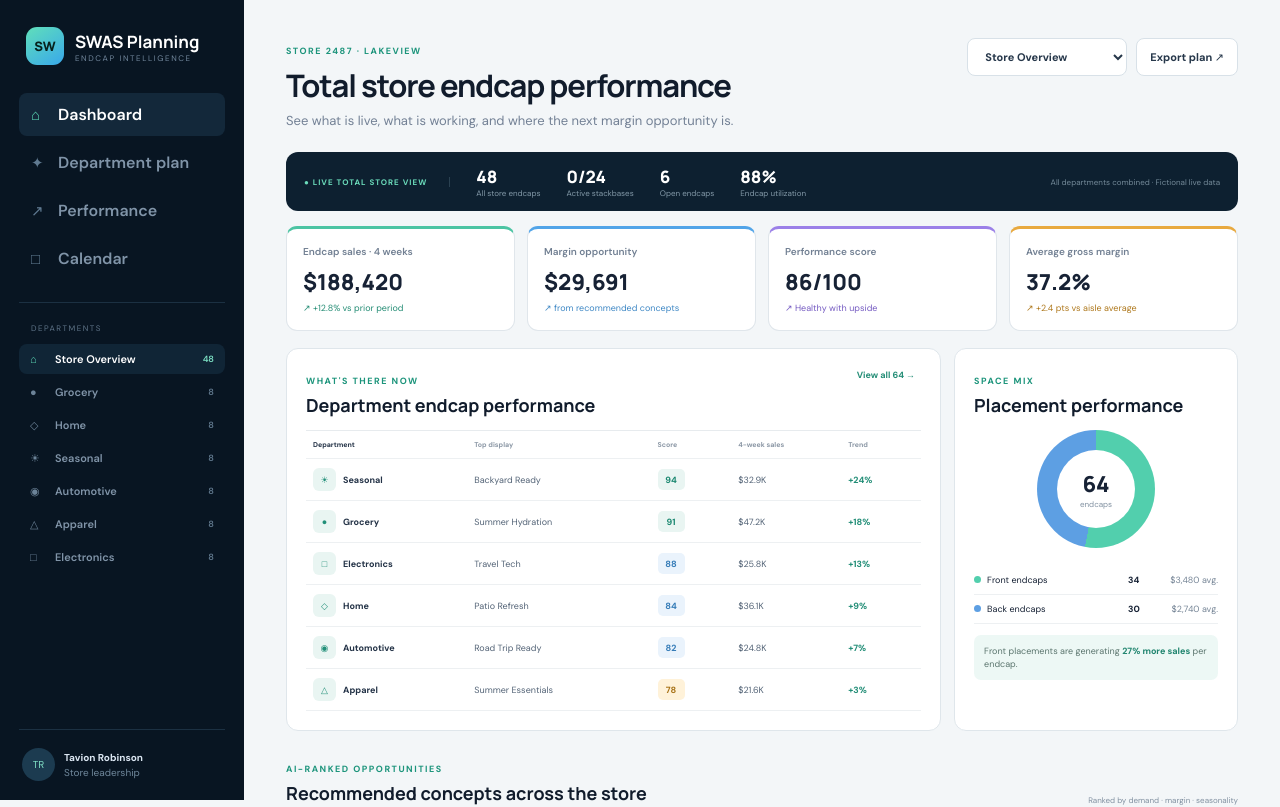
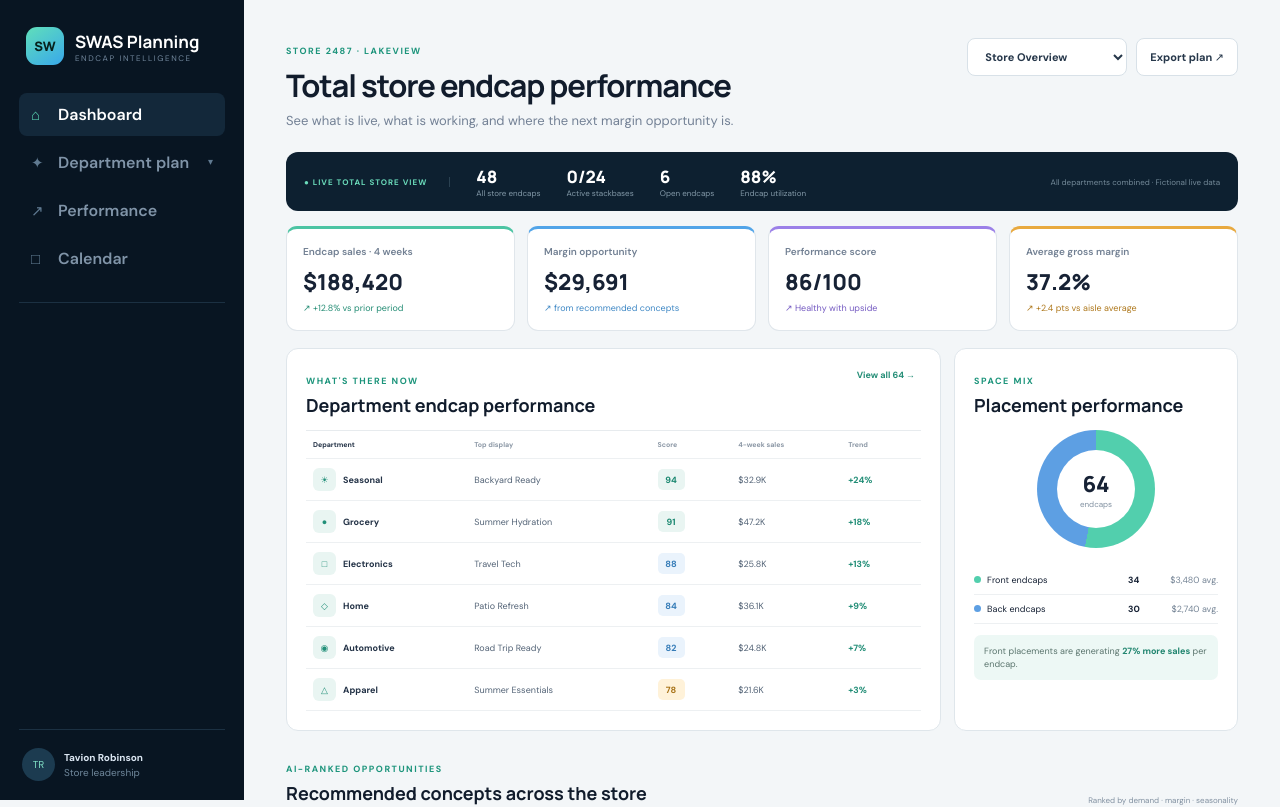
Before and after one commit to TavionR/SWAS-Planner-MOCK, a React (Vite) app: page / in a window 1280 px wide. Shown: the top 807 px of the page. Built offline with nearby package versions, Linux system fonts and the light colour scheme.

Commit message:
Add department plan dropdown

```diff
--- a/src/main.jsx
+++ b/src/main.jsx
@@ -3,6 +3,7 @@ import { createRoot } from "react-dom/client";
 import "./styles.css";
 import "./department-plan.css";
 import "./cycle-planner.css";
+import "./nav-dropdown.css";
 
 const DEPARTMENTS = {
   "Store Overview": { icon:"⌂", front: 34, back: 30, sales: 188420, margin: 37.2, score: 86 },
@@ -53,6 +54,7 @@ function App(){
   const [placement,setPlacement]=useState("Front endcap");
   const [selected,setSelected]=useState({});
   const [view,setView]=useState("Dashboard");
+  const [departmentMenuOpen,setDepartmentMenuOpen]=useState(false);
   const [assignments,setAssignments]=useState({});
 
   const totals=useMemo(()=>Object.values(counts).reduce((a,v)=>({front:a.front+v.front,back:a.back+v.back,stackbases:a.stackbases+v.stackbases}),{front:0,back:0,stackbases:0}),[counts]);
@@ -118,8 +120,13 @@ function App(){
   return <div className="app">
     <aside>
       <div className="brand"><span>SW</span><div><b>SWAS Planning</b><small>ENDCAP INTELLIGENCE</small></div></div>
-      <nav>{["Dashboard","Department plan","Performance","Calendar"].map((x,i)=><button key={x} className={view===x?"active":""} onClick={()=>setView(x)}><i>{["⌂","✦","↗","□"][i]}</i>{x}</button>)}</nav>
-      <div className="deptNav"><small>DEPARTMENTS</small>{Object.entries(DEPARTMENTS).map(([name,d])=><button key={name} className={dept===name?"selected":""} onClick={()=>setDept(name)}><span>{d.icon}</span>{name}<em>{name==="Store Overview"?totals.front+totals.back:counts[name].front+counts[name].back}</em></button>)}</div>
+      <nav>
+        <button className={view==="Dashboard"?"active":""} onClick={()=>{setView("Dashboard");setDept("Store Overview")}}><i>⌂</i>Dashboard</button>
+        <button className={view==="Department plan"?"active":""} aria-expanded={departmentMenuOpen} onClick={()=>{setView("Department plan");setDepartmentMenuOpen(open=>!open)}}><i>✦</i>Department plan <em className="navChevron">{departmentMenuOpen?"▴":"▾"}</em></button>
+        {departmentMenuOpen&&<div className="deptNav departmentDropdown">{Object.entries(DEPARTMENTS).filter(([name])=>name!=="Store Overview").map(([name,d])=><button key={name} className={dept===name?"selected":""} onClick={()=>{setDept(name);setView("Department plan")}}><span>{d.icon}</span>{name}<em>{counts[name].front+counts[name].back}</em></button>)}</div>}
+        <button className={view==="Performance"?"active":""} onClick={()=>setView("Performance")}><i>↗</i>Performance</button>
+        <button className={view==="Calendar"?"active":""} onClick={()=>setView("Calendar")}><i>□</i>Calendar</button>
+      </nav>
       <div className="profile"><span>TR</span><div><b>Tavion Robinson</b><small>Store leadership</small></div></div>
     </aside>
     <main>
--- /dev/null
+++ b/src/nav-dropdown.css
@@ -0,0 +1,15 @@
+.navChevron {
+  float: right;
+  margin-top: 3px;
+  color: #607a91;
+  font-size: 10px;
+  font-style: normal;
+}
+
+.departmentDropdown {
+  padding: 3px 0 7px 15px;
+}
+
+.departmentDropdown button {
+  padding: 7px 9px;
+}
```
